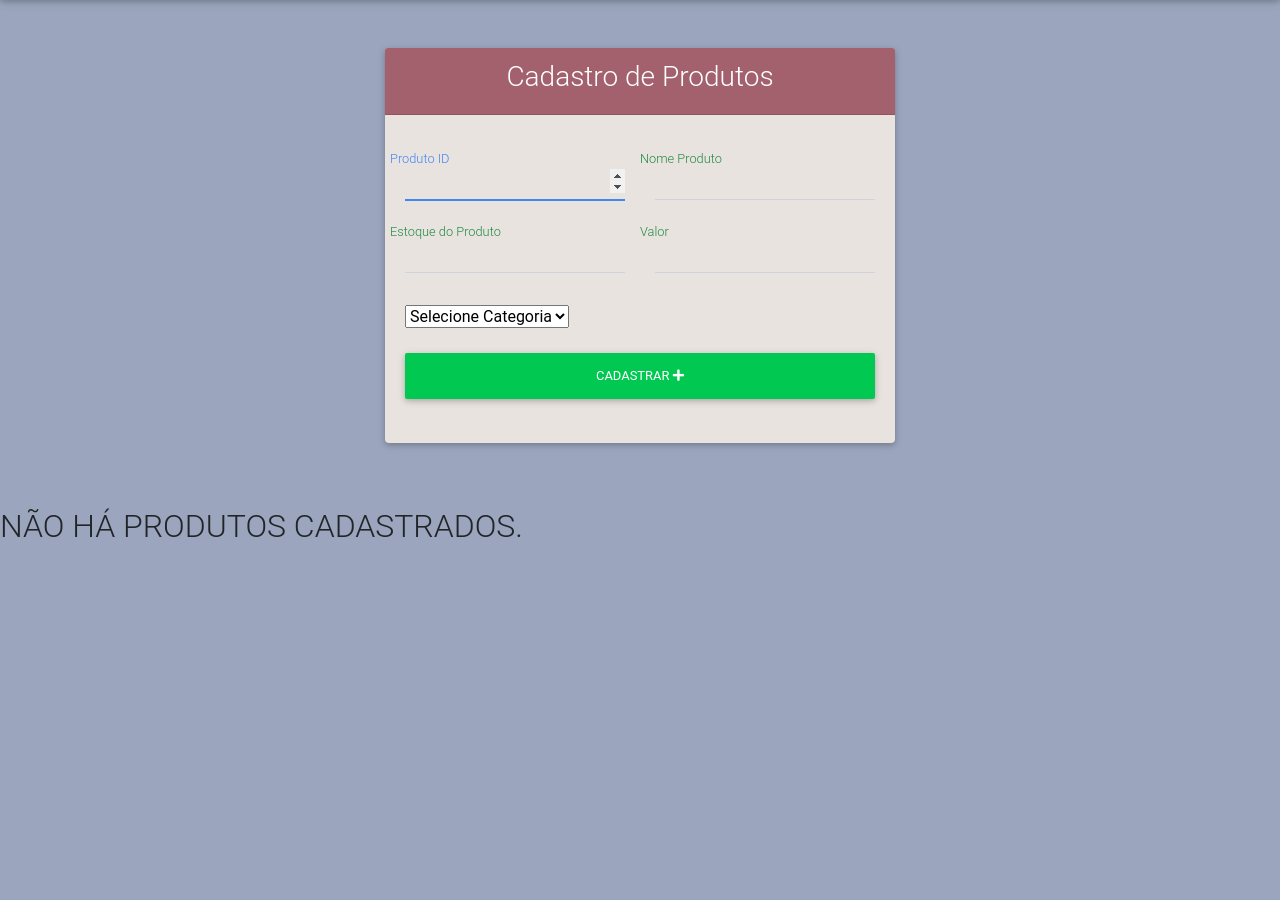
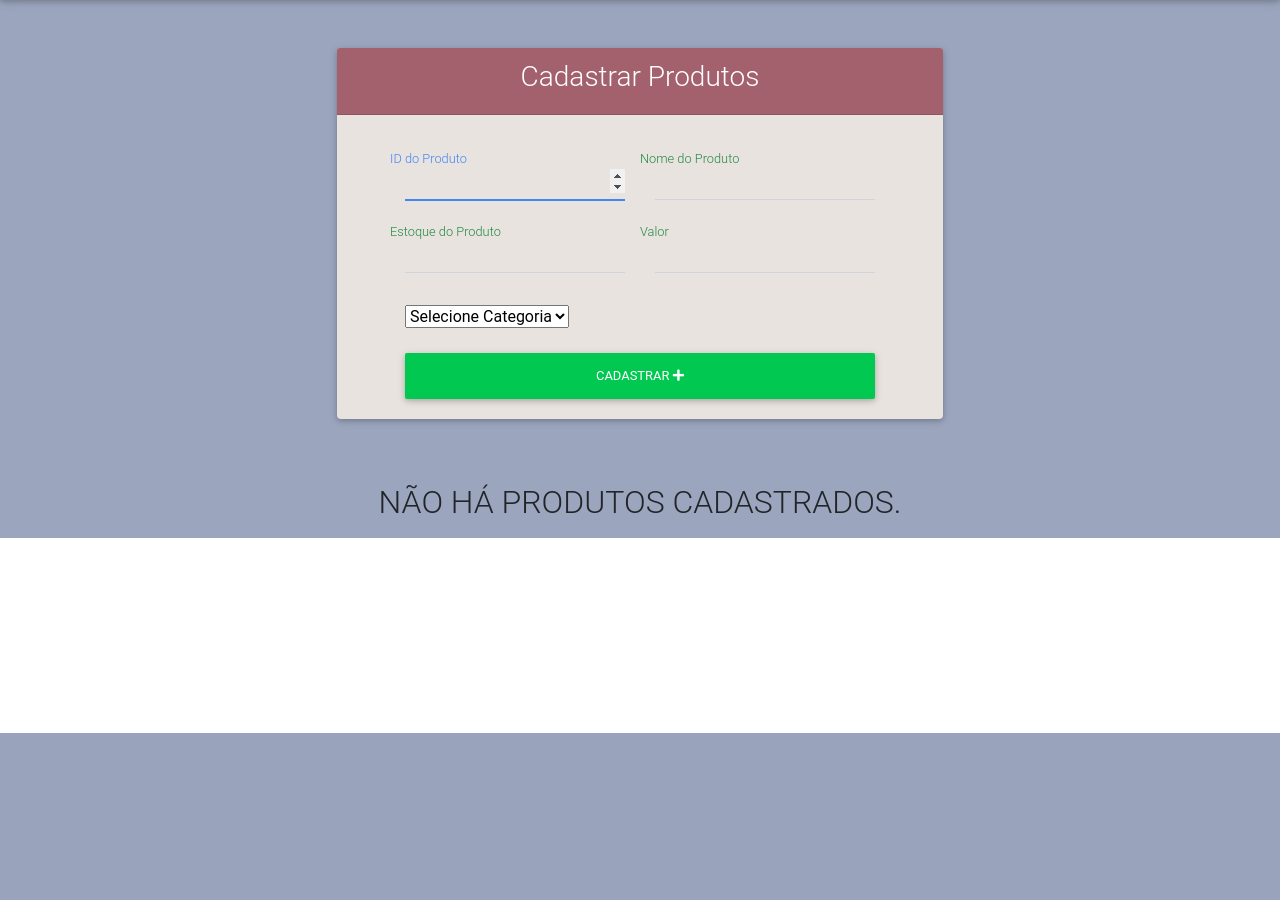
Before and after one commit to jefferson-duarte/Cadastro_Produtos_Flask, a Flask app: template src/templates/public/index.html in a window 1280 px wide. Shown: the part 67-967 px from the top of the page. After the commit the page ends 800 px from the top, so only its background shows below. Run offline with Flask 2, Linux system fonts and the light colour scheme; the template is opened without the code that fills it, so the values that code supplies are empty; some libraries are stand-ins or nearby versions.

Commit message:
Corrigido a listagem dos produtos

```diff
--- a/src/static/css/style.css
+++ b/src/static/css/style.css
@@ -56,6 +56,8 @@
 
 #main{
     background-color: rgb(155, 165, 189);
-    height: 900px;
+}
 
+#lst_products{
+    background-color: rgb(155, 165, 189);
 }
--- a/src/templates/public/index.html
+++ b/src/templates/public/index.html
@@ -3,26 +3,26 @@
 
 {% block content %}
 
-    <main id="main" >
+
+<main id="main">
     <div class="container">
-            <div class="row g-0">
+        <div class="rowg-8">
             <div class="col-lg-12 d-flex">
                 <div id="content-main" class="justify-content-center align-self-center mx-auto my-5">
                     <div class="card">
-                            <div class="card-header">
-                                <h3>Cadastro de Produtos</h3>
+                        <div class="card-header text-center">
+                            <h3>Cadastrar Produtos</h3>
                         </div>
-                            <form class="card-body" action="/" method="POST">
-                                <div class="p-10" >
-
+                        <div class="card-body">
+                            <form action="/"method="POST"class="px-5">
                                 <div class="md-form row">
                                     <div class="col">
                                         <input type="number" name="code" class="form-control" id="codeInput" required autofocus>
-                                            <label for="codeInput">Produto ID</label>
+                                        <label for="code Input">ID do Produto</label>
                                     </div>
                                     <div class="col">
                                         <input type="text" name="name" class="form-control" id="nameInput" required autofocus>
-                                            <label for="nameInput">Nome Produto</label>
+                                        <label for="nameInput">Nome do Produto</label>
                                     </div>
                                 </div>
 
@@ -36,33 +36,32 @@
                                         <label for="valueInput">Valor</label>
                                     </div>
                                 </div>
-
                                 <div class="md-form">
                                     <select name="category" class="mdb-select" id="categoryInput">
                                         <option selected>Selecione Categoria</option>
-                                            {% for categorie in categories %}
-
-                                                <option value="{{ categorie.0 }}">{{ categorie.1 }}</option>
-
-                                            {% endfor %}
+                                        {%for categorie in categories%}
+                                            <option value="{{categorie.0}}">{{categorie.1}}</option>
+                                        {%endfor%}
                                     </select>
                                 </div>
 
-                                </div>
-                                <div class="md-form">
-                                    <button class="btn btn-success btn-block">Cadastrar <i class="fas fa-plus"></i></button>
-                                </div>
-                            </form>
+                                <div class="md-from">
+                                    <button class="btn btn-success btn-block">
+                                         Cadastrar <i class="fas fa-plus"></i>
+                                    </button>
                                 </div>
 
+                            </form>
                         </div>
                     </div>
                 </div>
             </div>
-
+        </div>
+    </div>
+</main>
 
 <section id="products">
-        <div class="container-fluid">
+    <div id="lst_products" class="container-fluid">
         <div class="row">
             {% for product in data %}
                 <div class="col-lg-4 d-flax">
@@ -78,7 +77,7 @@
                                 <hr class="hr-light">
                                 <p class="card-text black-text mb-4">
                                     <span>Estoque:</span>&nbsp;{{product.2}}&nbsp;&nbsp;
-                                        <span>Preco:</span>&nbsp;{{product.3}}
+                                    <span>Preço:</span>&nbsp;{{product.3}}
                                 </p>
                                 <div class="btn-group"role="group"aria-label="Basic example">
                                     <button type="button"class="btn btn-primary btn-sm">
@@ -99,7 +98,7 @@
                     </div>
                 </div>
             {% else %}
-                <div class="col-lg-12d-flex">
+            <div class="col-lg-12">
                 <div id="content-products"class="justify-content-center align-self-center mx-auto my-3 text-center">
                     <h2>NÃO HÁ PRODUTOS CADASTRADOS.</h2>
                 </div>
@@ -109,6 +108,4 @@
     </div>
 </section>
 
-</main>
-
 {% endblock %}
```
Lines whose indentation alone changed are shown as unchanged.
